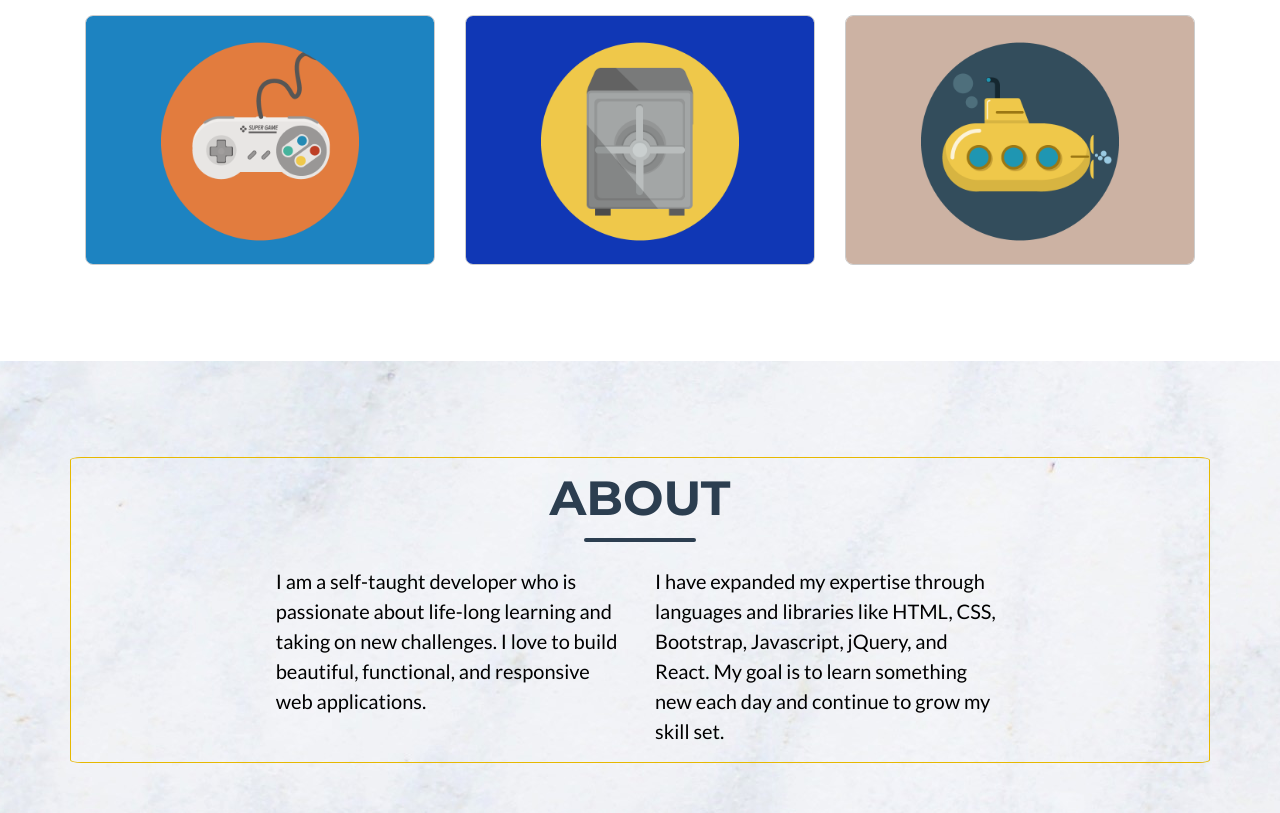
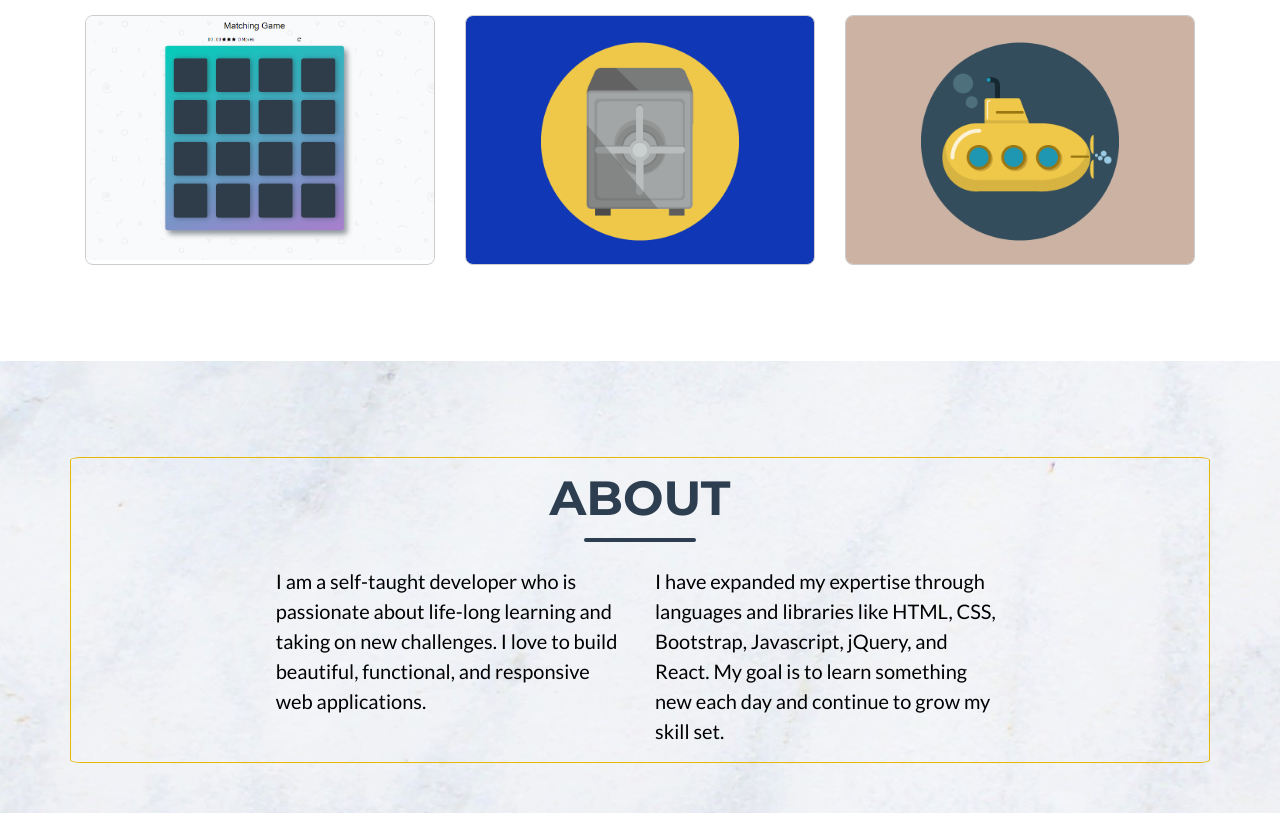
Before and after one commit to InnaMon/Portfolio, a website with bundled scripts: page index.html in a window 1280 px wide. Shown: the part 1249-2062 px from the top of the page. Built offline with nearby package versions, Linux system fonts and the light colour scheme.

Commit message:
added memory game image to projects

```diff
--- a/index.html
+++ b/index.html
@@ -122,7 +122,7 @@
                 <i class="fas fa-plus fa-3x"></i>
               </div>
             </div>
-            <img class="img-fluid" src="img/portfolio/game.png" alt="">
+            <img class="img-fluid" src="img/portfolio/memory-game.png" alt="">
           </div>
         </div>
 
```
Also changed, not shown: img/headshot2.jpg (deleted), img/portfolio/memory-game.PNG (added).
